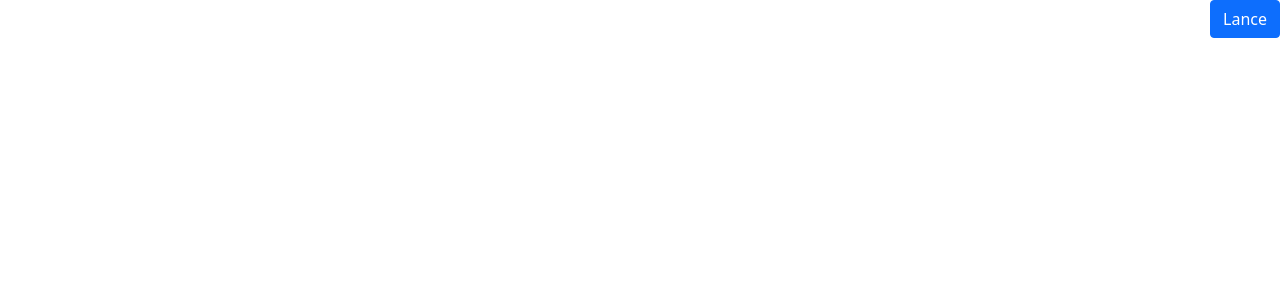
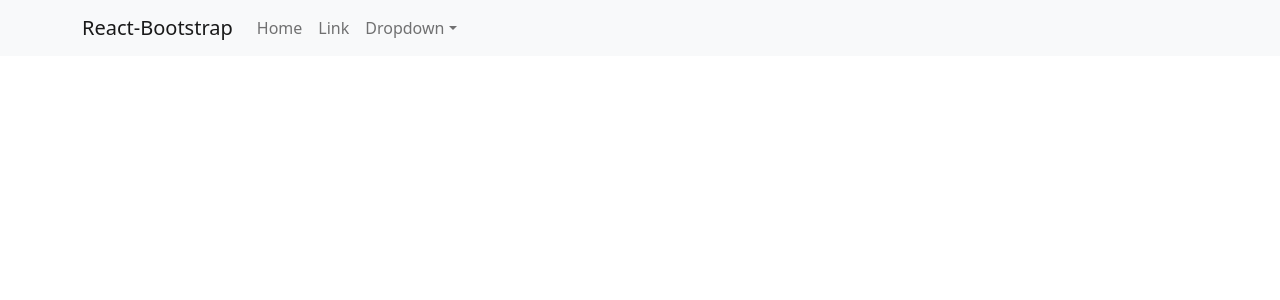
Before and after one commit to masternetfmoraes/loja, a Next.js app: page / in a window 1280 px wide. Shown: the top 300 px of the page. Built offline with nearby package versions, Linux system fonts and the light colour scheme.

Commit message:
inserindo menutop com react-bootstrap

```diff
--- /dev/null
+++ b/pages/components/MenuTop.jsx
@@ -0,0 +1,27 @@
+import {  Navbar, Container, Nav, NavDropdown} from 'react-bootstrap';
+
+export default function MenuTop(){
+    return(
+        <>
+        <Navbar bg="light" expand="lg">
+  <Container>
+    <Navbar.Brand href="#home">React-Bootstrap</Navbar.Brand>
+    <Navbar.Toggle aria-controls="basic-navbar-nav" />
+    <Navbar.Collapse id="basic-navbar-nav">
+      <Nav className="me-auto">
+        <Nav.Link href="#home">Home</Nav.Link>
+        <Nav.Link href="#link">Link</Nav.Link>
+        <NavDropdown title="Dropdown" id="basic-nav-dropdown">
+          <NavDropdown.Item href="#action/3.1">Action</NavDropdown.Item>
+          <NavDropdown.Item href="#action/3.2">Another action</NavDropdown.Item>
+          <NavDropdown.Item href="#action/3.3">Something</NavDropdown.Item>
+          <NavDropdown.Divider />
+          <NavDropdown.Item href="#action/3.4">Separated link</NavDropdown.Item>
+        </NavDropdown>
+      </Nav>
+    </Navbar.Collapse>
+  </Container>
+</Navbar>
+        </>
+    )
+}
--- a/pages/index.js
+++ b/pages/index.js
@@ -1,7 +1,7 @@
 import Head from 'next/head'
 import Image from 'next/image'
 import styles from '../styles/Home.module.css'
-import MenuLeft from './components/MenuLeft'
+import MenuTop from './components/MenuTop'
 
 export default function Home() {
   return (
@@ -11,7 +11,7 @@
         <meta name="description" content="Generated by create next app" />
         <link rel="icon" href="/favicon.ico" />
       </Head>
-      <MenuLeft />
+      <MenuTop />
     </>
   )
 }
```
